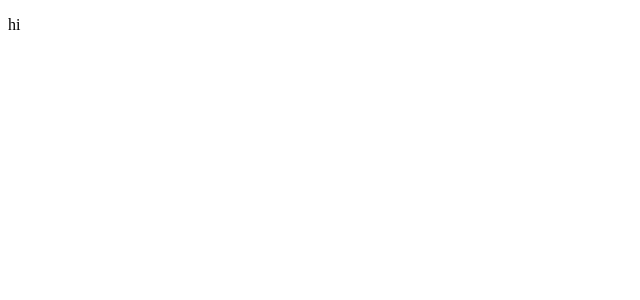
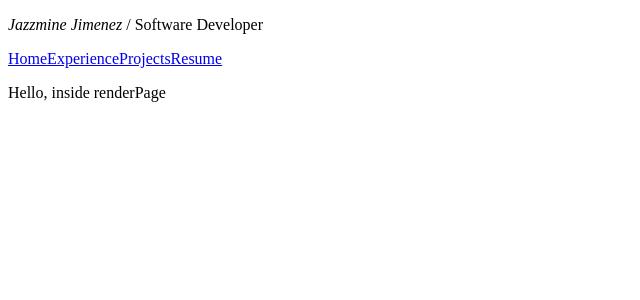
Before and after one commit to Jazzmine-Jimenez/portfolio-v2, a React app: page / in a window 1280 px wide. Shown: the top 300 px of the page, without its empty margins (0-640 px from the left). Built offline with nearby package versions, Linux system fonts and the light colour scheme; the HTML template or start-up script is replaced by a standard one.

Commit message:
created component for navbar

```diff
--- a/src/app.jsx
+++ b/src/app.jsx
@@ -1,6 +1,8 @@
 import React, { useEffect, useState } from 'react';
 import parseRoute from './lib/parse-route';
+import Navbar from '../src/components/navbar'
 import Home from './pages/home';
+import Projects from './pages/projects';
 
 // import NotFound from './pages/not-found';
 
@@ -8,11 +10,26 @@ export default function App(){
   const [route, setRoute] = useState(parseRoute(window.location.hash))
   console.log(route)
 
-  // renderPage(){
-  //   if (route )
-  // }
+  useEffect(() => {
+    window.addEventListener('hashchange', () => {
+      const change = parseRoute(window.location.hash)
+      setRoute(change)
+    })
+  }, [])
+
+  const renderPage = () => {
+    if (route.path === 'projects'){
+      return <Projects />
+    }
+    else {
+      return <p>Hello, inside renderPage</p>
+    }
+  }
 
     return (
-      <p>hi</p>
+      <>
+        <Navbar />
+        {renderPage()}
+      </>
     );
 }
--- /dev/null
+++ b/src/components/navbar.jsx
@@ -0,0 +1,23 @@
+import React from 'react'
+
+export default function Navbar(){
+  return (
+    <div className="container-fluid py-5 shadow-sm mb-5">
+      <div className="row align-items-center">
+        <div className="col-sm-9">
+          <p><i className="fas fa-laptop-code"> Jazzmine Jimenez </i> / Software Developer</p>
+        </div>
+        <div className="col-sm-3 d-flex justify-content-evenly">
+          <a className="pe-3 text-decoration-none" href="#">Home</a>
+          <a className="pe-3 text-decoration-none" href="#">Experience</a>
+          <a className="pe-3 text-decoration-none" href="#">Projects</a>
+          <a className="btn btn-outline-dark me-3 mb-3 px-4"
+            href="https://drive.google.com/file/d/1m7KQcjew_TO1aL0IQUB8_ImKce5Z53As/view?usp=sharing"
+            role="button" target="_blank" >
+            Resume
+          </a>
+        </div>
+      </div>
+    </div>
+  )
+}
--- a/src/pages/home.jsx
+++ b/src/pages/home.jsx
@@ -3,9 +3,6 @@ import React from 'react'
 export default function Home () {
   return (
     <>
-    <div>
-      {header()}
-    </div>
       <div className="container main-container">
         <div className="row align-middle gx-5">
         <div className="col-5">
@@ -87,25 +84,24 @@ export default function Home () {
   )
 }
 
-const header = () => {
-  return (
-    <div className="container-fluid py-5 shadow-sm mb-5">
-      <div className="row align-items-center">
-        <div className="col-9">
-          <p><i className="fas fa-laptop-code"> Jazzmine Jimenez </i> / Software Developer</p>
-        </div>
-        <div className="col-3 d-flex justify-content-evenly">
-          <a className="pe-3 text-decoration-none" href="#">Home</a>
-          <a className="pe-3 text-decoration-none" href="#">Experience</a>
-          <a className="pe-3 text-decoration-none" href="#">Projects</a>
-          <a className="btn btn-outline-dark me-3 mb-3 px-4"
-            href="https://drive.google.com/file/d/1m7KQcjew_TO1aL0IQUB8_ImKce5Z53As/view?usp=sharing"
-            role="button" target="_blank" >
-            Resume
-          </a>
-        </div>
-      </div>
-
-    </div>
-  )
-}
+// const header = () => {
+//   return (
+//     <div className="container-fluid py-5 shadow-sm mb-5">
+//       <div className="row align-items-center">
+//         <div className="col-9">
+//           <p><i className="fas fa-laptop-code"> Jazzmine Jimenez </i> / Software Developer</p>
+//         </div>
+//         <div className="col-3 d-flex justify-content-evenly">
+//           <a className="pe-3 text-decoration-none" href="#">Home</a>
+//           <a className="pe-3 text-decoration-none" href="#">Experience</a>
+//           <a className="pe-3 text-decoration-none" href="#">Projects</a>
+//           <a className="btn btn-outline-dark me-3 mb-3 px-4"
+//             href="https://drive.google.com/file/d/1m7KQcjew_TO1aL0IQUB8_ImKce5Z53As/view?usp=sharing"
+//             role="button" target="_blank" >
+//             Resume
+//           </a>
+//         </div>
+//       </div>
+//     </div>
+//   )
+// }
```
Also changed, not shown: 2 other files (tests, documents, lock files or other folders).
